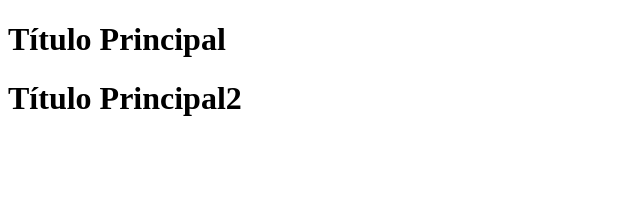
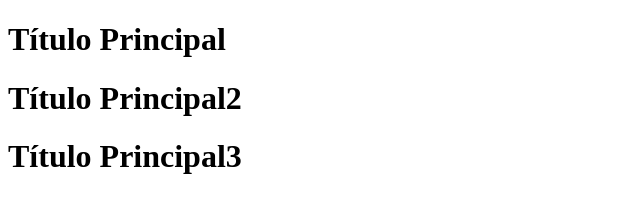
Before and after one commit to sebasnr13/pagina_git_jueves_2025_2, a plain HTML site: page index.html in a window 1280 px wide. Shown: the whole page, without its empty margins (0-640 px from the left). Drawn offline with Linux system fonts and the light colour scheme.

Commit message:
Cuarto commit

```diff
--- a/index.html
+++ b/index.html
@@ -11,6 +11,7 @@
 
     <h1>Título Principal</h1>
     <h1>Título Principal2</h1>
+    <h1>Título Principal3</h1>
 
 </body>
 
```
